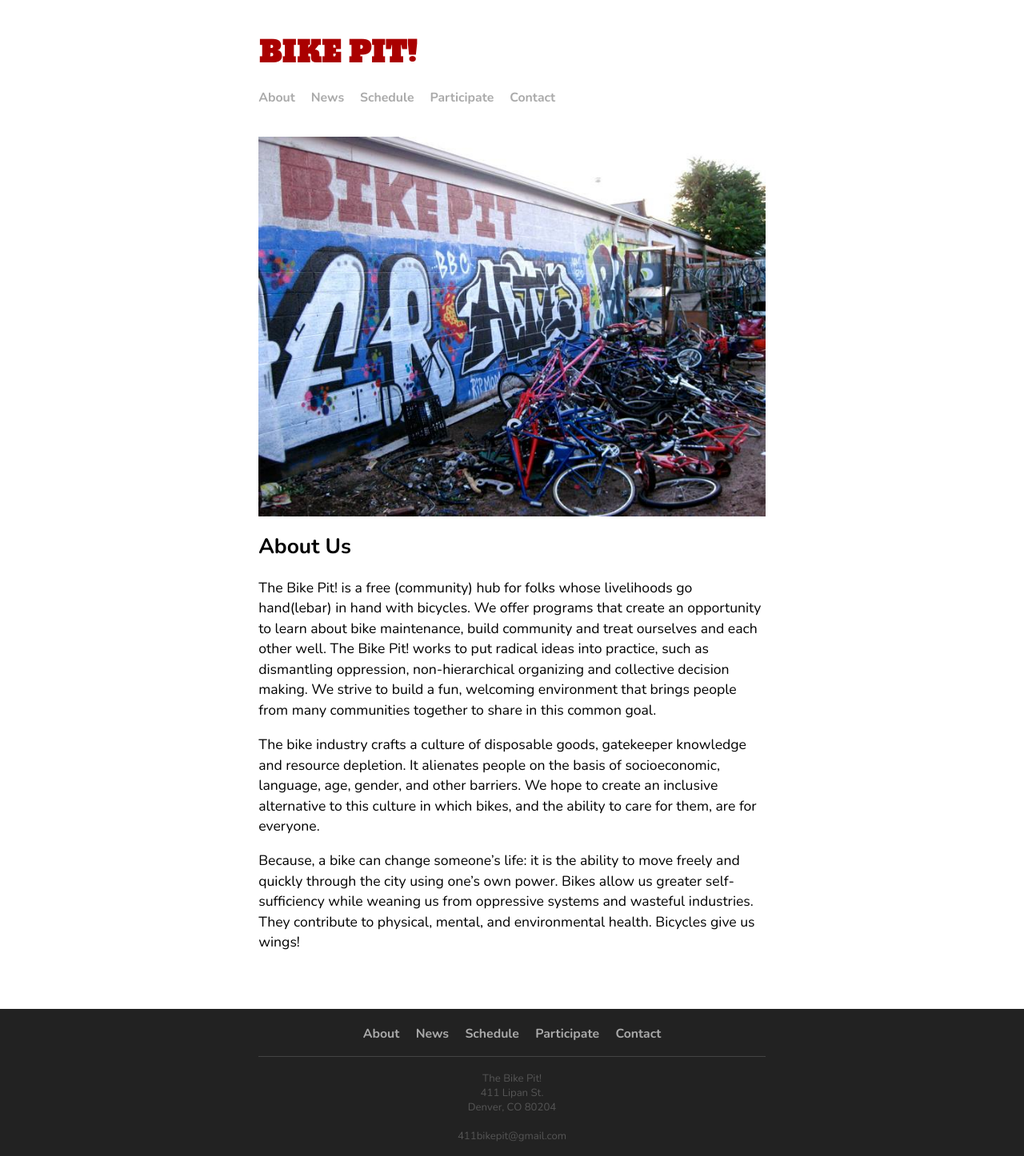
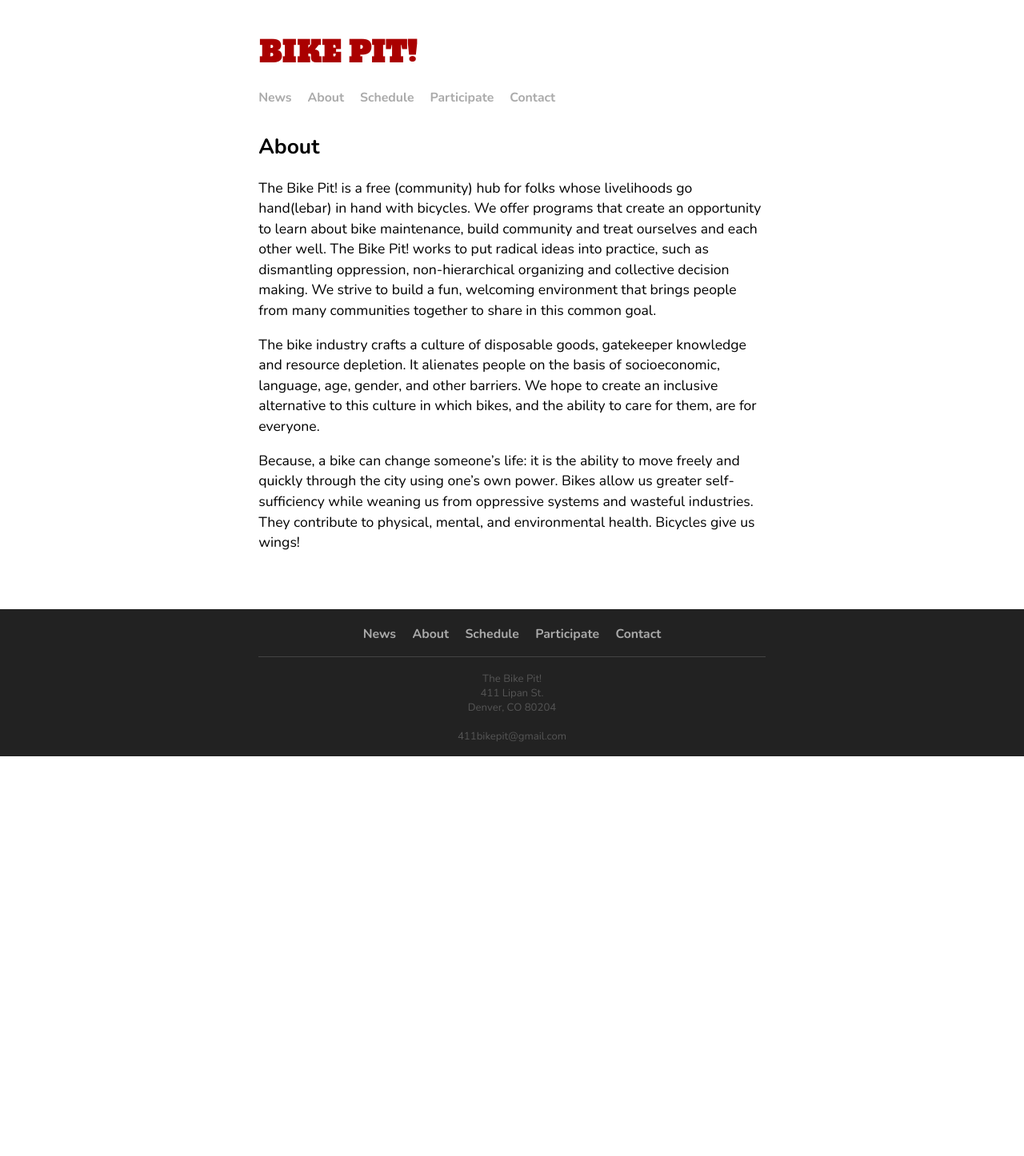
Before and after one commit to bikepit/bikepit, a Jekyll site: the page built from about/index.md, in a window 1280 px wide. Shown: the whole page at 80% size. Built offline with Jekyll 4.4.1, drawn with Linux system fonts in a browser that asks for light colours; nearby versions of some CDN libraries; Markdown is read by kramdown in place of the engine named in the settings; after the commit the page ends 946 px from its top, so only the background shows below that.

Commit message:
Reorganized navigation and remove photo from the About index.

```diff
--- a/_layouts/default.html
+++ b/_layouts/default.html
@@ -25,8 +25,8 @@
             <div class="header">
               <a class="title" href="/">{{ site.name }}</a>
               <div class="navigation">
+                <a class="extra" href="/news/">News</a>
                 <a class="extra" href="/about">About</a>
-                <a class="extra" href="/news/">News</a>
                 <a class="extra" href="/schedule/">Schedule</a>
                 <a class="extra heart" href="/participate/">Participate</a>
                 <a class="extra" href="/contact">Contact</a>
@@ -40,8 +40,8 @@
         <div class="footer">
           <div class="foot-body">
             <div class="navigation">
+              <a class="extra" href="/news/">News</a>
               <a class="extra" href="/about">About</a>
-              <a class="extra" href="/news/">News</a>
               <a class="extra" href="/schedule/">Schedule</a>
               <a class="extra" href="/participate/">Participate</a>
               <a class="extra" href="/contact">Contact</a>
--- a/about/index.md
+++ b/about/index.md
@@ -3,9 +3,7 @@ layout: default
 title: About Bike Pit
 ---
 
-![The Bike Pit]({{site.url}}/assets/bikepit.jpg)
-
-# About Us
+# About
 
 The Bike Pit! is a free (community) hub for folks whose livelihoods go hand(lebar) in hand with bicycles. We offer programs that create an opportunity to learn about bike maintenance, build community and treat ourselves and each other well. The Bike Pit! works to put radical ideas into practice, such as dismantling oppression, non-hierarchical organizing and collective decision making. We strive to build a fun, welcoming environment that brings people from many communities together to share in this common goal.
 
```
